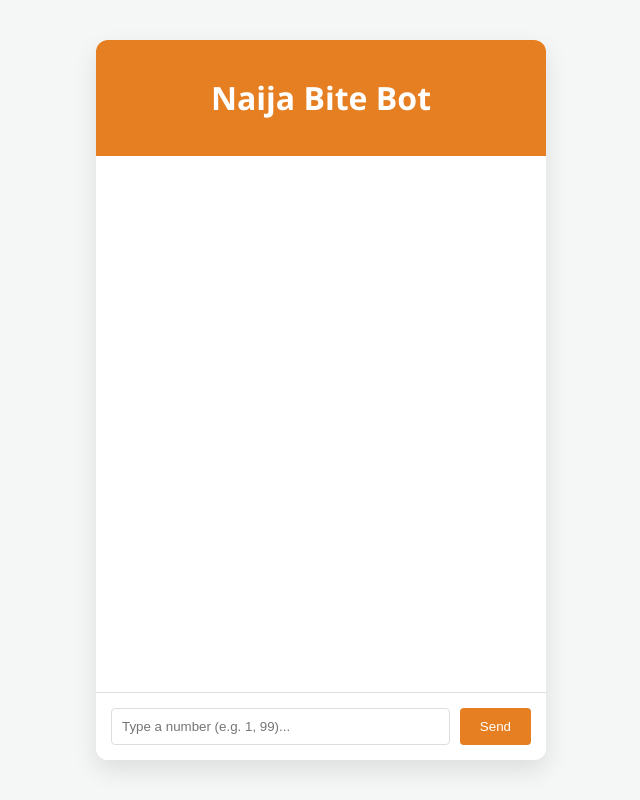
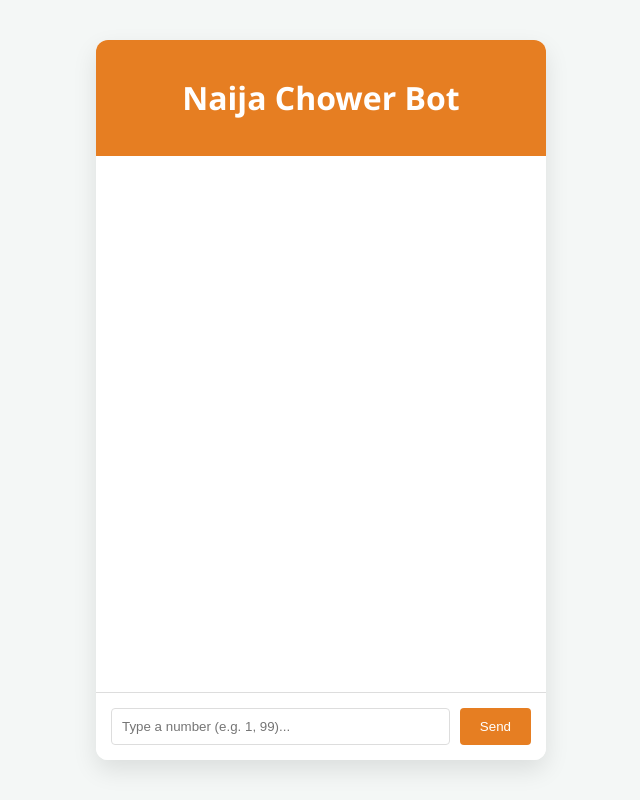
Before and after one commit to Chidiogoezeh/Third-semester-month-3, a website with bundled scripts: page public/index.html in a window 1280 px wide. Shown: the whole page, without its empty margins (319-959 px from the left). Built offline with nearby package versions, Linux system fonts and the light colour scheme; files whose address does not match are found by name.

Commit message:
fix: change name in index.html from bite to chower

```diff
--- a/public/index.html
+++ b/public/index.html
@@ -3,13 +3,13 @@
 <head>
     <meta charset="UTF-8">
     <meta name="viewport" content="width=device-width, initial-scale=1.0">
-    <title>Naija Bite | ChatBot</title>
+    <title>Naija Chower | ChatBot</title>
     <link rel="stylesheet" href="css/style.css">
 </head>
 <body>
     <div id="chat-container">
         <header id="chat-header">
-            <h1>Naija Bite Bot</h1>
+            <h1>Naija Chower Bot</h1>
             <span id="status-indicator"></span>
         </header>
         <div id="chat-box"></div>
```
Also changed, not shown: views/admin.html (+1 -1 lines).
